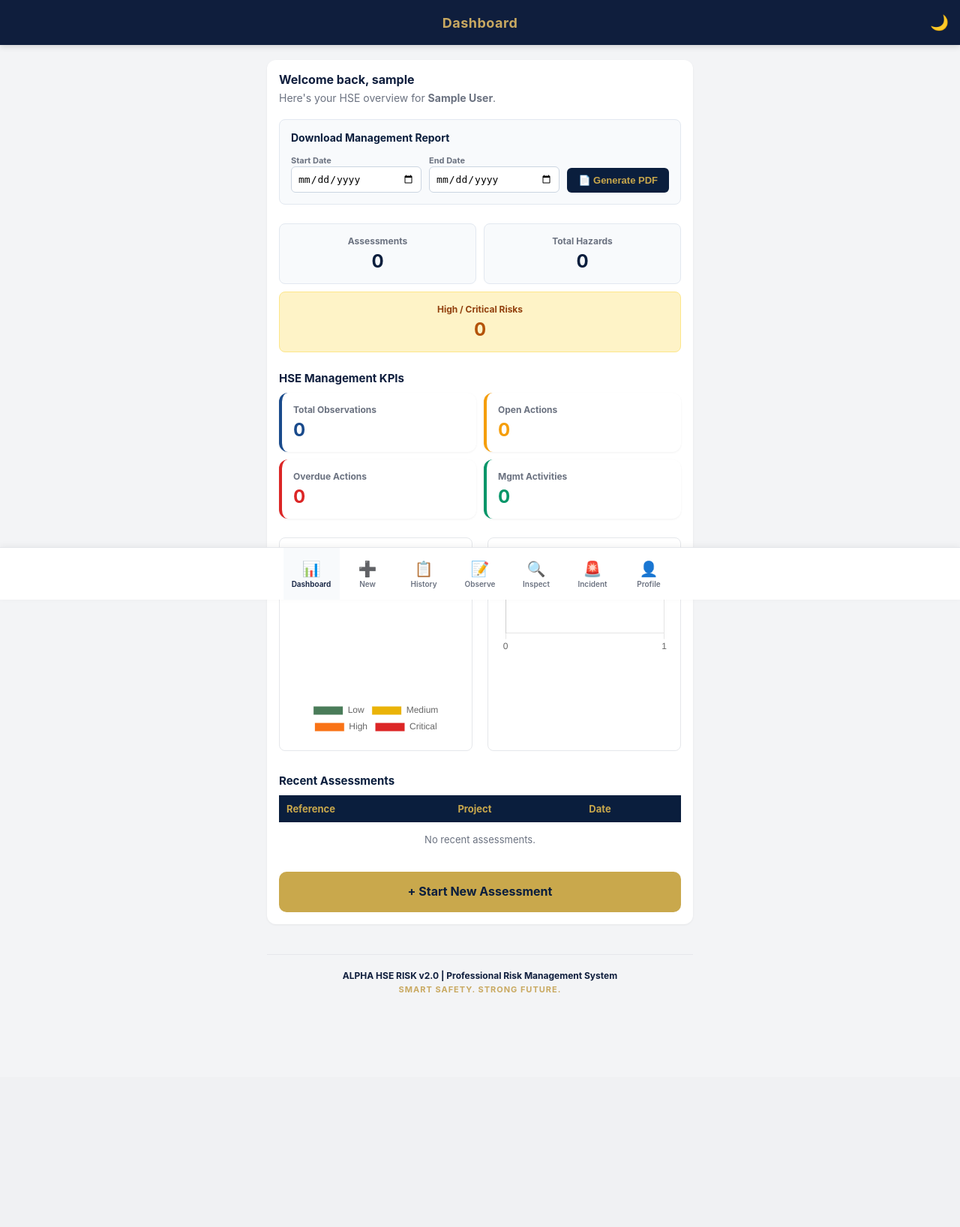
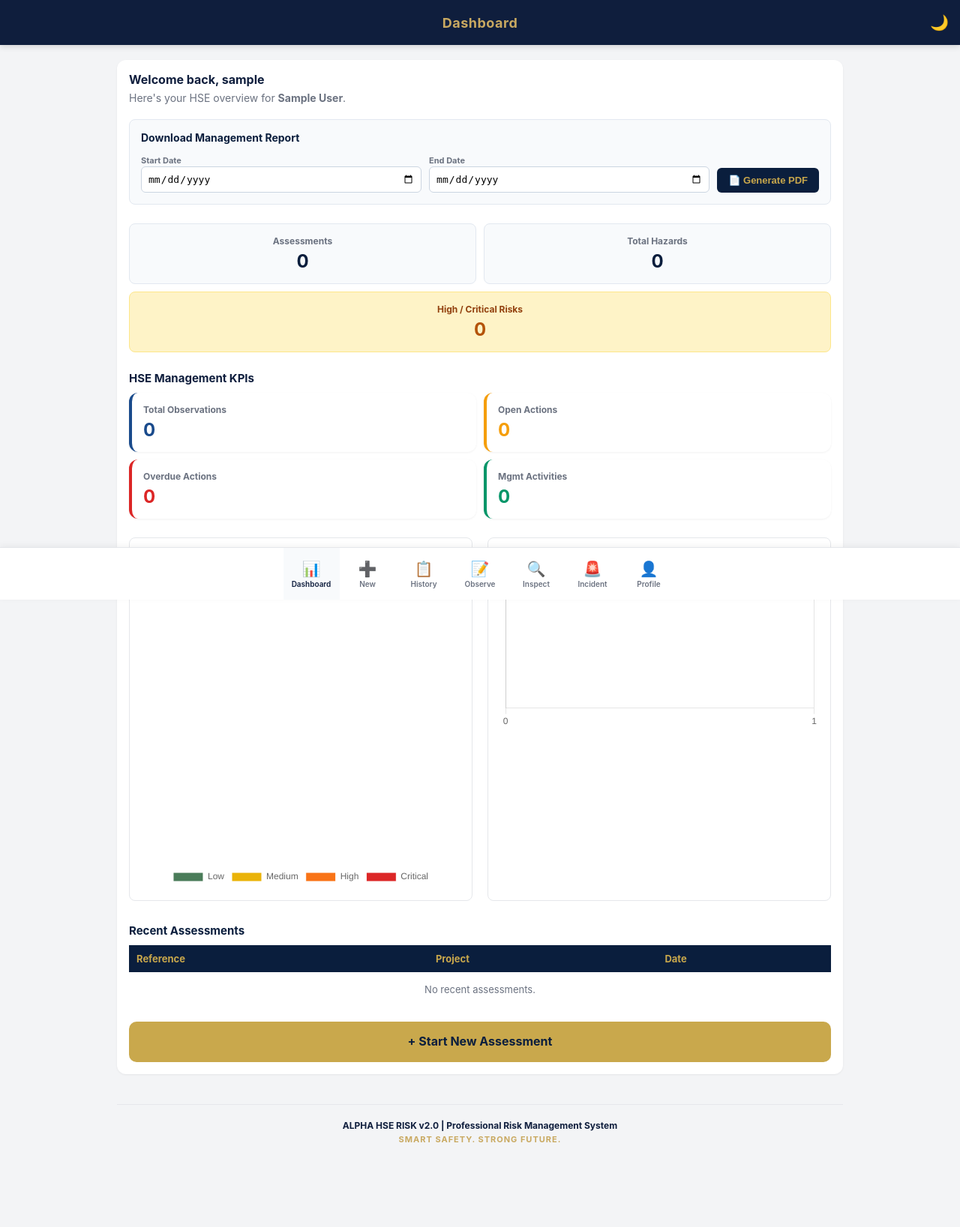
Before and after one commit to Iniobongcodex2/alpha-hse-risk-web, a Flask app: page /dashboard in a window 1280 px wide. Shown: the whole page at 75% size. Before the commit the page ends 1324 px from the top, so only its background shows below. Run offline with Flask 3, Linux system fonts and the light colour scheme; the visitor is signed in with stand-in values (Sample User, id 1); data that the repository does not hold is empty; some libraries are stand-ins or nearby versions.

Commit message:
UI: Expanded desktop dashboard width

```diff
--- a/templates/base.html
+++ b/templates/base.html
@@ -94,6 +94,13 @@
             margin: 0 auto;
         }
 
+        /* ---- DESKTOP EXPANSION (Laptops/PCs) ---- */
+        @media (min-width: 900px) {
+            .app-content {
+                max-width: 1000px; /* Expands the dashboard on large screens */
+            }
+        }
+
         /* ---- BOTTOM NAV (SWIPEABLE & CENTERED) ---- */
         .app-nav {
             position: fixed;
@@ -104,14 +111,9 @@
             background: #FFFFFF;
             border-top: 1px solid #E5E7EB;
             display: flex;
-
-            /* NEW: Center the tabs on desktop */
             justify-content: center;
-
             z-index: 100;
             box-shadow: 0 -2px 8px rgba(0,0,0,0.05);
-
-            /* Enable horizontal scrolling */
             overflow-x: auto;
             -webkit-overflow-scrolling: touch;
             scrollbar-width: none;
@@ -122,7 +124,6 @@
         }
 
         .app-nav a {
-            /* Fixed width so tabs don't squish */
             flex: 0 0 75px;
             display: flex;
             flex-direction: column;
@@ -197,7 +198,7 @@
         <button onclick="toggleDarkMode()" style="position: absolute; right: 15px; background: none; border: none; font-size: 20px; cursor: pointer;">🌙</button>
     </div>
 
-    <!-- NEW: Pending Sync Indicator -->
+    <!-- Pending Sync Indicator -->
     <div id="sync-indicator" style="display: none; position: fixed; top: 60px; left: 0; right: 0; background: #FEF3C7; color: #92400E; text-align: center; font-size: 12px; font-weight: bold; padding: 5px; z-index: 99;">
         🟡 Pending Sync
     </div>
@@ -235,13 +236,11 @@
             <span>Observe</span>
         </a>
 
-        <!-- Inspections Tab -->
         <a href="/inspections" class="{% if active == 'inspections' %}active{% endif %}">
             <span class="nav-icon">🔍</span>
             <span>Inspect</span>
         </a>
 
-        <!-- Incidents Tab -->
         <a href="/incidents" class="{% if active == 'incidents' %}active{% endif %}">
             <span class="nav-icon">🚨</span>
             <span>Incident</span>
```
